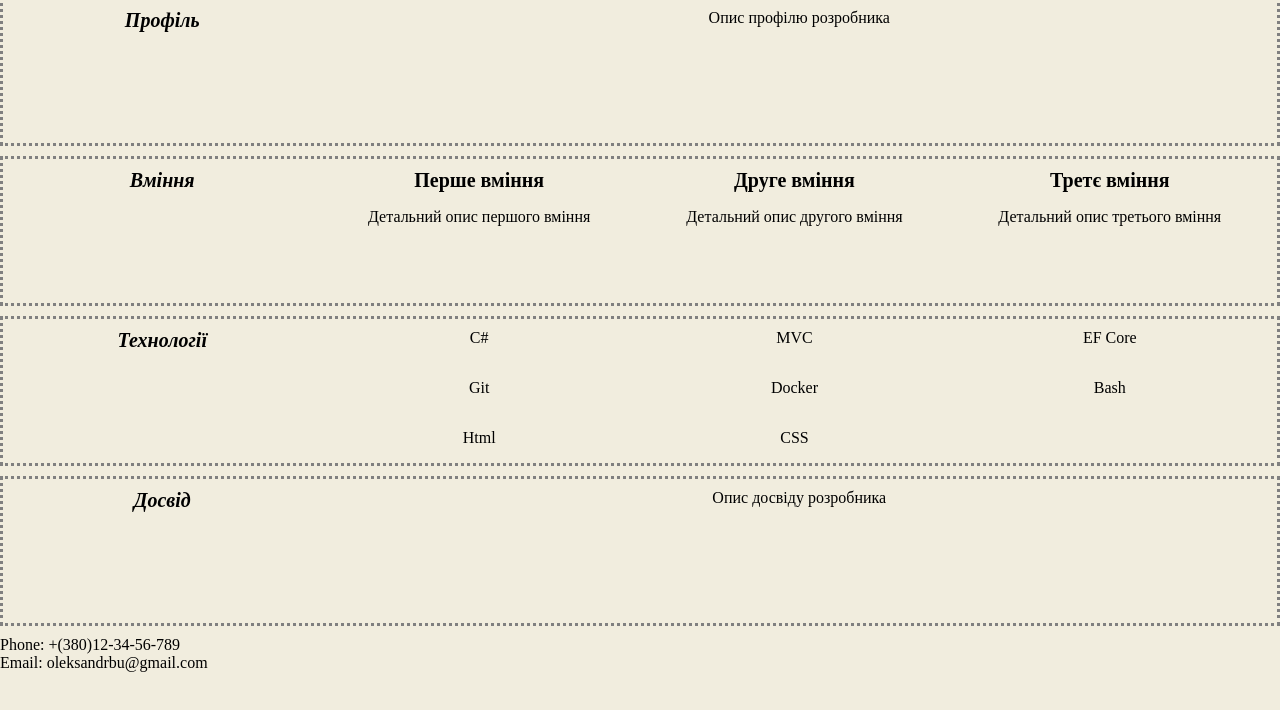
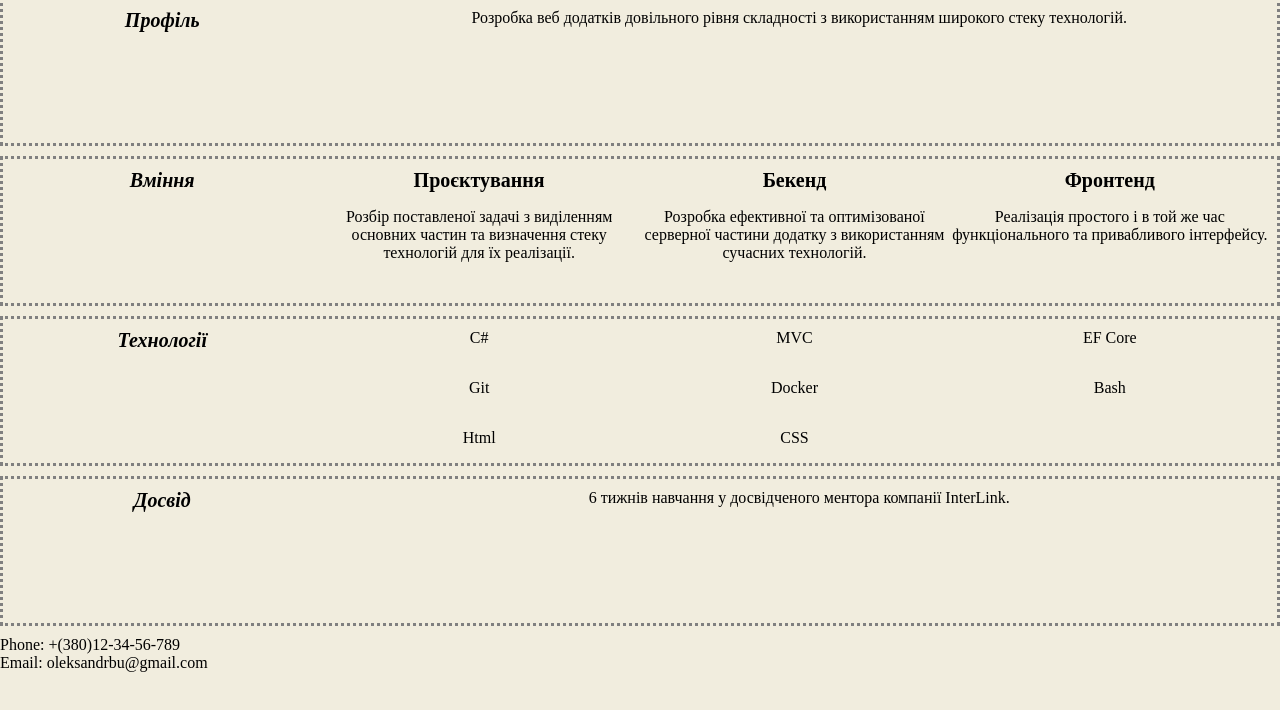
Before and after one commit to oleksandrbu/oleksandrbu.github.io, a plain HTML site: page index.html in a window 1280 px wide. Shown: the part 124-834 px from the top of the page. Drawn offline with Linux system fonts and the light colour scheme.

Commit message:
CV page +

```diff
--- a/index.html
+++ b/index.html
@@ -14,22 +14,22 @@
 		<main>
 			<section>
 				<div class="paragraph">Профіль</div>
-				<div class="content">Опис профілю розробника</div>
+				<div class="content">Розробка веб додатків довільного рівня складності з використанням широкого стеку технологій.</div>
 			</section>
 			<section>
 				<div class="paragraph">Вміння</div>
 				<div class="content">
 					<div class="cell">
-						<h5>Перше вміння</h5>
-						<p>Детальний опис першого вміння</p>
+						<h5>Проєктування</h5>
+						<p>Розбір поставленої задачі з виділенням основних частин та визначення стеку технологій для їх реалізації.</p>
 					</div>
 					<div class="cell">
-						<h5>Друге вміння</h5>
-						<p>Детальний опис другого вміння</p>
+						<h5>Бекенд</h5>
+						<p>Розробка ефективної та оптимізованої серверної частини додатку з використанням сучасних технологій.</p>
 					</div>
 					<div class="cell">
-						<h5>Третє вміння</h5>
-						<p>Детальний опис третього вміння</p>
+						<h5>Фронтенд</h5>
+						<p>Реалізація простого і в той же час функціонального та привабливого інтерфейсу.</p>
 					</div>
 				</div>
 			</section>
@@ -56,7 +56,7 @@
 			</section>
 			<section>
 				<div class="paragraph">Досвід</div>
-				<div class="content">Опис досвіду розробника</div>
+				<div class="content">6 тижнів навчання у досвідченого ментора компанії InterLink.</div>
 			</section>
 		</main>
 		<footer>
```
